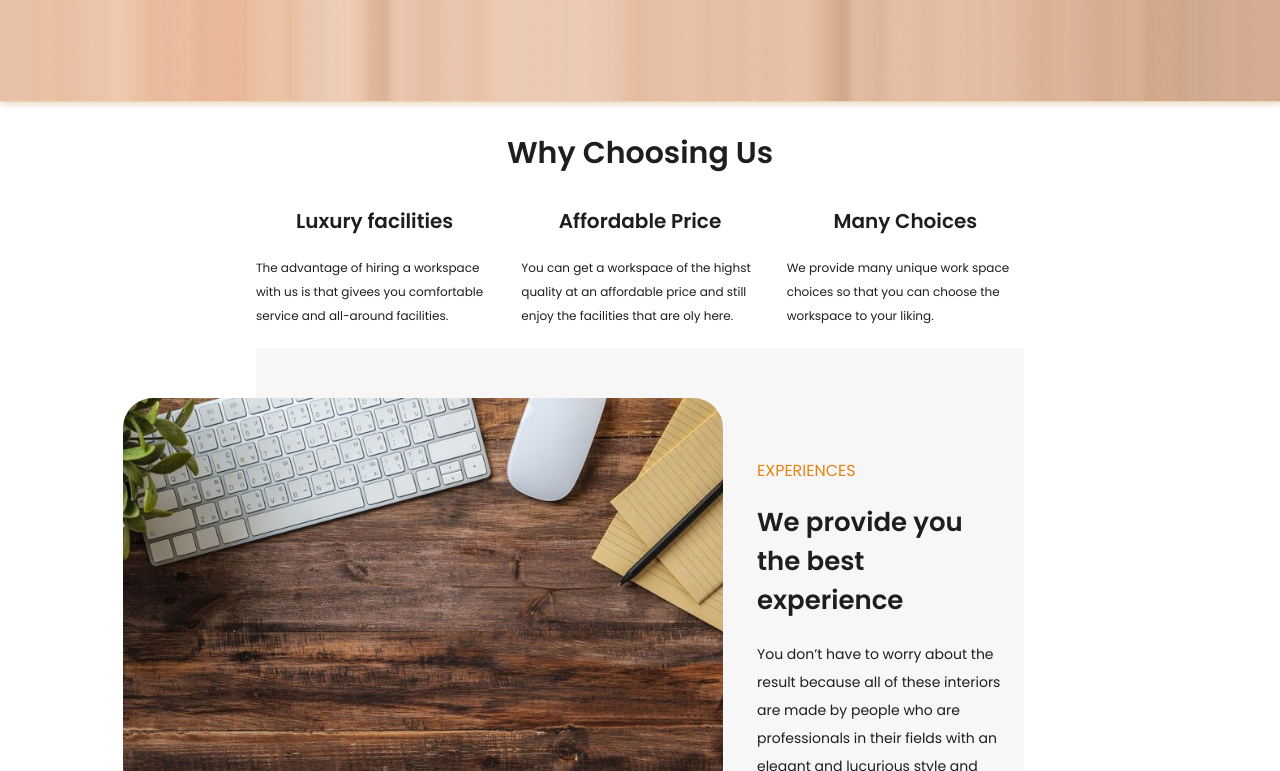
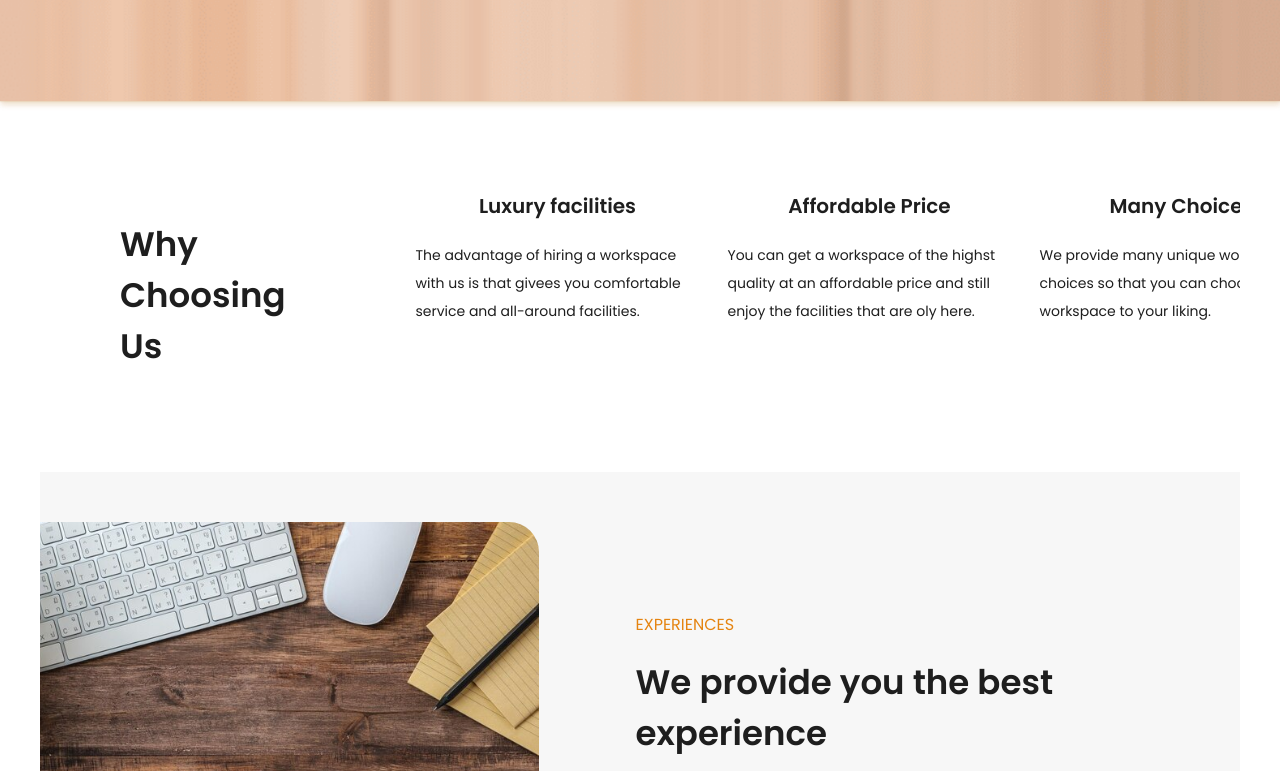
Before and after one commit to IraAkulova/Furniture-for-you, a React (Create React App) app: page / in a window 1280 px wide. Shown: the part 969-1740 px from the top of the page. Built offline with nearby package versions, Linux system fonts and the light colour scheme.

Commit message:
fixed width bug

```diff
--- a/src/components/advantages/Advantages.module.css
+++ b/src/components/advantages/Advantages.module.css
@@ -1,8 +1,9 @@
 .advantagesContainer{
   display: none;
-    max-width: 1440px;
+    max-width: 1200px;
     margin: 0 auto 0 auto;
     padding: 50px 0px;
+    overflow-x: hidden;
     background-color: #F7F7F7;
 }
 .advantagesHeader{
@@ -44,10 +45,10 @@
     line-height: 2;
 }
 }
-@media screen and (min-width: 1440px) {
+@media screen and (min-width: 1200px) {
   .advantagesContainer {
     display: block;
-    max-width: 1440px;
+    max-width: 1200px;
   }
   .advantageText{
     margin-top: 90px;
--- a/src/components/features/Features.module.css
+++ b/src/components/features/Features.module.css
@@ -48,11 +48,11 @@
     color: inherit;
 }
 }
-@media screen and (min-width: 1440px) {
+@media screen and (min-width: 1200px) {
   .featuresContainer {
     display: flex;
     gap: 130px;
-    max-width: 1440px;
+    max-width: 1200px;
     padding: 80px;
   }
   .featuresHeader{
--- a/src/components/ourWorks/OurWorks.module.css
+++ b/src/components/ourWorks/OurWorks.module.css
@@ -14,6 +14,7 @@
     display: flex;
     flex-wrap: wrap;
     gap: 30px;
+    justify-content: center;
 }
 .work{
     width: 500px;
@@ -46,11 +47,11 @@
     margin-bottom: 20px;
     font-size: 28px;
 }
-.work, .workImg{
+/* .work, .workImg{
     width: 600px;
+} */
 }
-}
-@media screen and (min-width: 1440px) {
+@media screen and (min-width: 1200px) {
     .worksContainer{
     padding: 50px 80px 0px 80px;
 }
--- a/src/components/reviewes/Reviewes.module.css
+++ b/src/components/reviewes/Reviewes.module.css
@@ -59,7 +59,7 @@
     width: 280px;
 }
 }
-@media screen and (min-width: 1440px) {
+@media screen and (min-width: 1200px) {
     .reviwesContainer{
     margin-top: 100px;
     padding: 50px 80px 50px 80px;
--- a/src/components/sharedLayout/SharedLayout.module.css
+++ b/src/components/sharedLayout/SharedLayout.module.css
@@ -100,7 +100,7 @@ span{
     display: inline;
   }
 }
-@media screen and (min-width: 1440px) {
+@media screen and (min-width: 1200px) {
   .navigation, .authBtns {
     display: flex;
     align-items: center;
--- a/src/index.css
+++ b/src/index.css
@@ -34,7 +34,7 @@ code {
 }
 .container {
   /* border: red 2px solid; */
-  max-width: 1440px;
+  max-width: 1200px;
   overflow: hidden;
   margin: 0 auto 0 auto;
 }
--- a/src/pages/Contacts.jsx
+++ b/src/pages/Contacts.jsx
@@ -9,7 +9,7 @@ const Contacts = () => {
         width="600"
         height="450"
         loading="lazy"
-        referrerpolicy="no-referrer-when-downgrade"
+        referrerPolicy="no-referrer-when-downgrade"
         className={css.contactsMap}
       ></iframe>
       <div className={css.contacts}>
--- a/src/pages/Contacts.module.css
+++ b/src/pages/Contacts.module.css
@@ -1,6 +1,6 @@
 .contactsContainer{
     display: block;
-    max-width: 1440px;
+    /* max-width: 1200px; */
     height: 71vh;
     border-top: 100px solid rgba(0, 0, 0, 0.8);
     background-color: #eeeeee;
@@ -51,10 +51,10 @@
     padding: 50px 0px;
 }
 }
-@media screen and (min-width: 1440px) {
+@media screen and (min-width: 1200px) {
     .contactsContainer{
     display: flex;
-    max-width: 1440px;
+    /* max-width: 1200px; */
     height: 70vh;
 }
 .contactsMap{
--- a/src/pages/Home.module.css
+++ b/src/pages/Home.module.css
@@ -1,5 +1,5 @@
 .homeContainer{
-    /* max-width: 1440px; */
+    /* max-width: 1200px; */
     overflow-x: hidden;
 }
 
@@ -13,8 +13,8 @@
     max-width: 768px;
   }
 }
-@media screen and (min-width: 1440px) {
+@media screen and (min-width: 1200px) {
   .homeContainer {
-    max-width: 1440px;
+    max-width: 1200px;
   }
 } */
--- a/src/pages/Portfolio.jsx
+++ b/src/pages/Portfolio.jsx
@@ -1,10 +1,10 @@
 import OurWorks from "../components/ourWorks/OurWorks"
 import Reviewes from "../components/reviewes/Reviewes";
-import css from "./Portfolio.module.css"
+
 
 const Portfolio = () => {
   return (
-    <div className={css.portfolioContainer}>
+    <div>
       <OurWorks />
       <Reviewes />
     </div>
--- a/src/pages/Portfolio.module.css
+++ /dev/null
@@ -1,3 +0,0 @@
-.portfolioContainer{
-    max-width: 1440px;
-}
```
